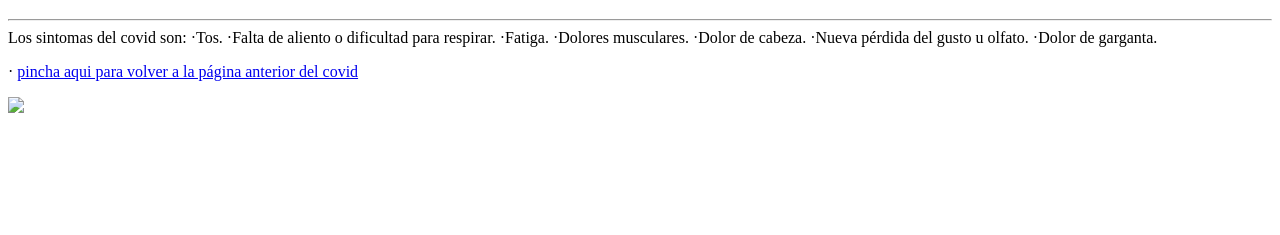
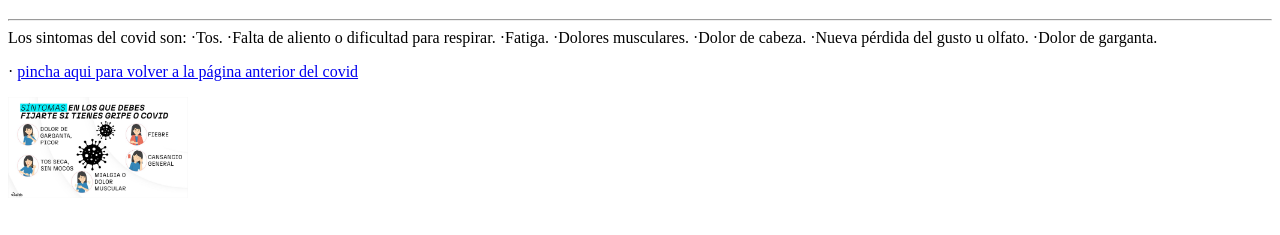
Before and after one commit to danielamg3C/danielamg3C.github.io, a plain HTML site: page pagina1.html in a window 1280 px wide. Shown: the part 87-322 px from the top of the page. Drawn offline with Linux system fonts and the light colour scheme.

Commit message:
Update pagina1.html

```diff
--- a/pagina1.html
+++ b/pagina1.html
@@ -15,6 +15,6 @@
     ·Nueva pérdida del gusto u olfato.
     ·Dolor de garganta.
    <p>· <a href="index.html">pincha aqui para volver a la página anterior del covid</a></p>
-   <img src="imágenes/sintomascovid.jpg" width="180 height="200"
+   <img src="sintomascovid.jpg" width="180 height="200"
  </body>
 </html>
```
